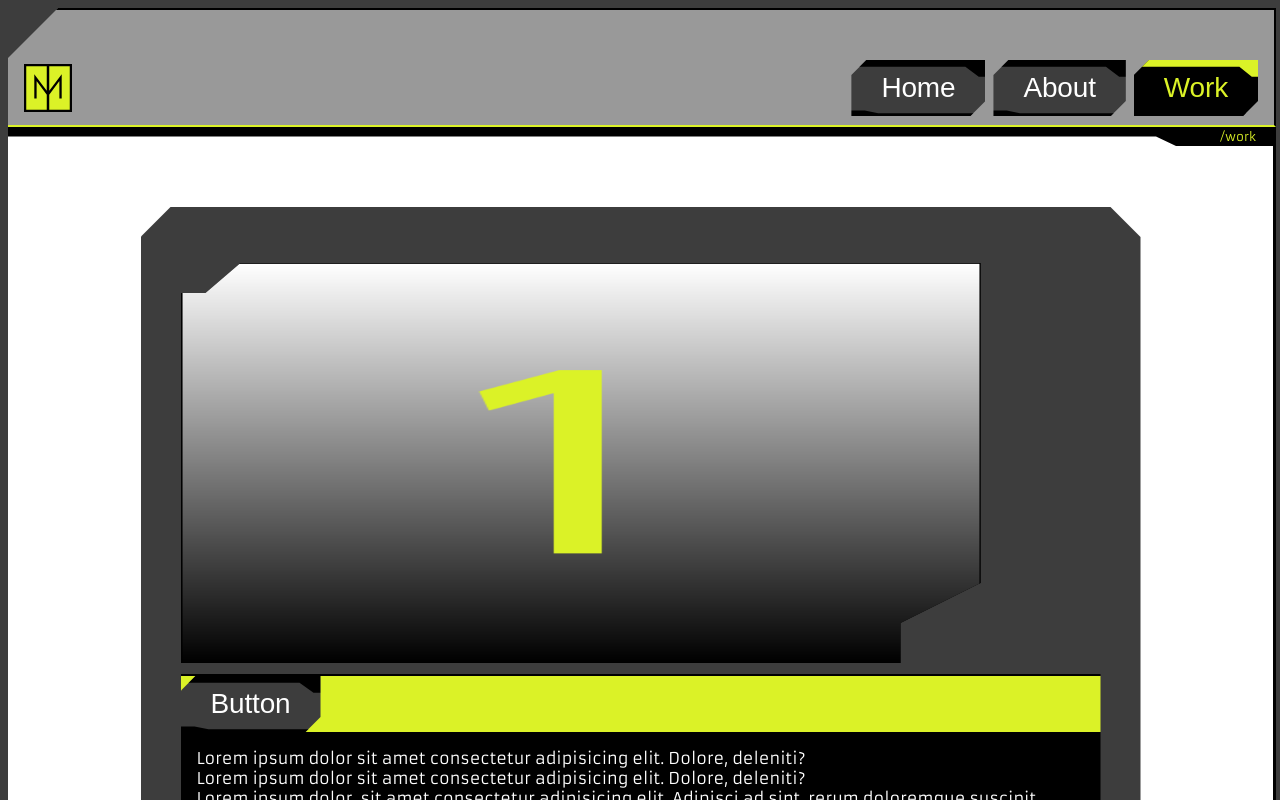
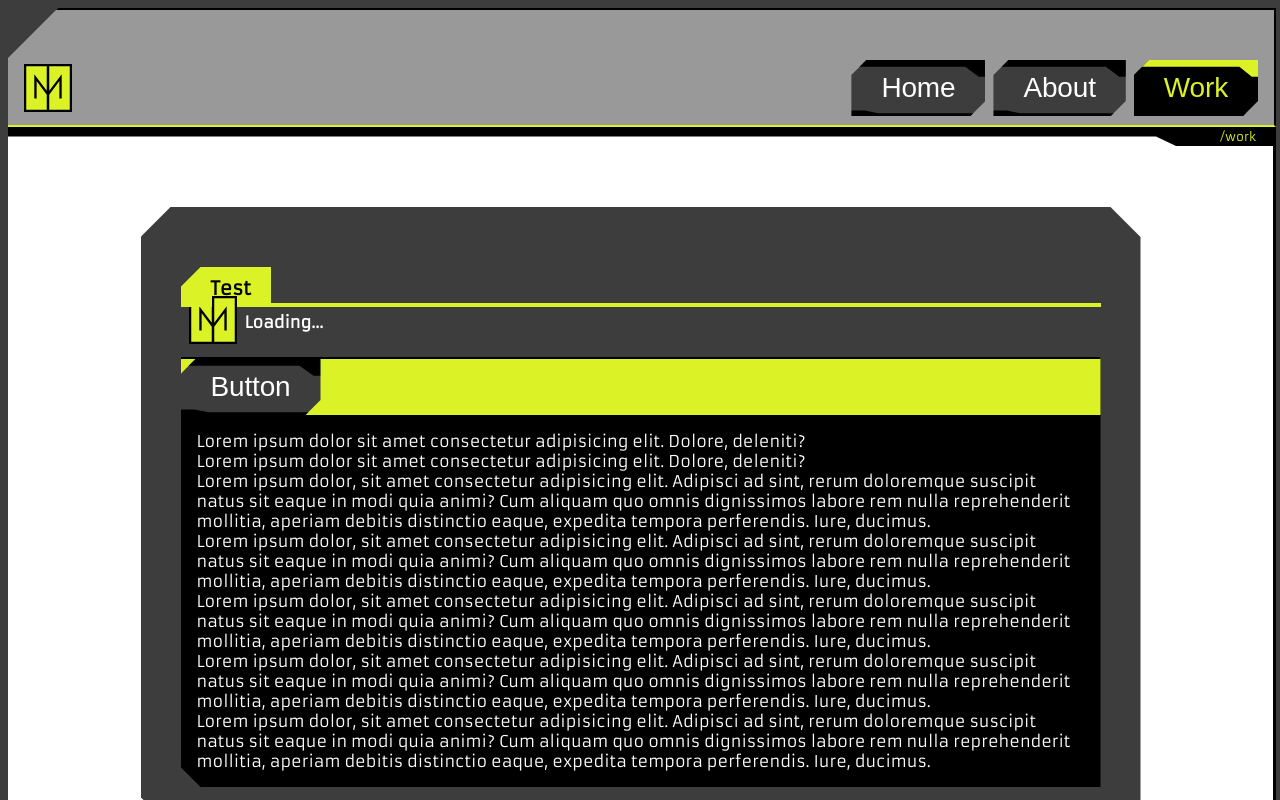
Before and after one commit to ChrisJackem/port_app, a Next.js app: page /work in a window 1280 px wide. Shown: the top 800 px of the page. Built offline with nearby package versions, Linux system fonts and the light colour scheme; a web font is replaced by a local one.

Commit message:
p/n button padding possible fix 3

```diff
--- a/src/components/work_container/work_container.tsx
+++ b/src/components/work_container/work_container.tsx
@@ -77,19 +77,18 @@ const WorkContainer = ({ title, conf, children }: {
         initial={{ x: 100 }}
         whileInView={{ x: 0 }}
       >
-        {/* <ChipHeader title={title} colBg='var(--accent, red)' colTx='black' /> */}
+        <ChipHeader title={title} colBg='var(--accent, red)' colTx='black' />
       </motion.div>
 
       <motion.div className={`work-content`}
           key={`inner-${title}-a`}
           variants={variantSlideIn}
       >
-        { images ?
+        { images && false ?
         <SlideShow
             title={title}
             inView={isInView}
             images={images}
-            /* data={conf} */
         />
         : <LoadingComponent dark_mode={false}/> }
       </motion.div>
```
